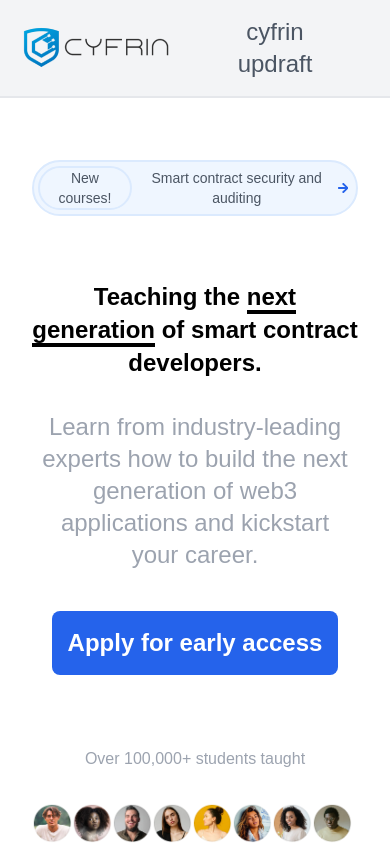
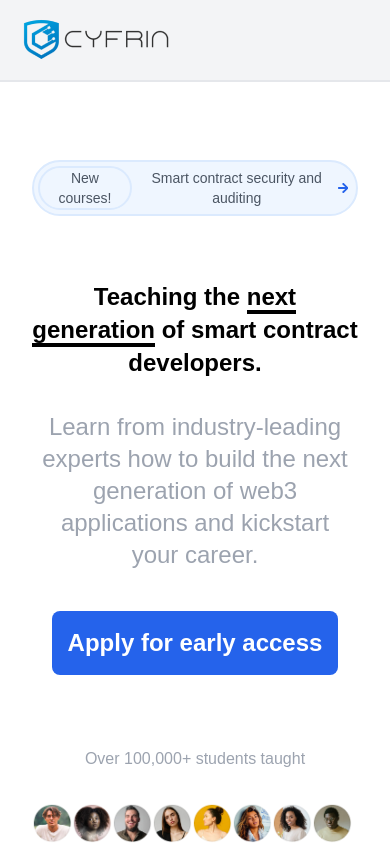
Before and after one commit to Jethrolopwus/cyfrin-frontend, a React (Vite) app: page / in a window 390 px wide. Shown: the top 844 px of the page. Built offline with nearby package versions, Linux system fonts and the light colour scheme; some icons are missing.

Commit message:
update responsiveness

```diff
--- a/src/Navbar.jsx
+++ b/src/Navbar.jsx
@@ -15,7 +15,7 @@ const Navbar = () => {
       <div className="flex justify-between items-center w-full ">
             <div className='flex  items-center gap-4'>
               <img src={cyfrin} alt="nav-logo" />
-              <h3 className="text-2xl font-medium text-gray-600 px-8">cyfrin updraft</h3>
+              {/* <h3 className="text-2xl font-medium text-gray-600 px-8"></h3> */}
             </div>
 
             <ul className="hidden md:flex items-center gap-2">
--- a/src/Testimonials.jsx
+++ b/src/Testimonials.jsx
@@ -109,7 +109,7 @@ const Testimonials = () => {
     </p>
   </div>
 
-  <div className='grid grid-cols-1 md:grid-cols-2 lg:grid-cols-3  gap-4 mt-8 w-full mx-auto'>
+  <div className='grid grid-cols-1 md:grid-cols-2 lg:grid-cols-3 xl:grid-col-3 gap-4 mt-8 w-full mx-auto'>
     {/* Testimonials go here, use appropriate responsive classes */}
         <div className='flex flex-wrap  items-center gap-4  mt-8w-11/12 mx-auto '>
                         <div className='border-2 rounded-3xl  bg-gray-200  '>
```
